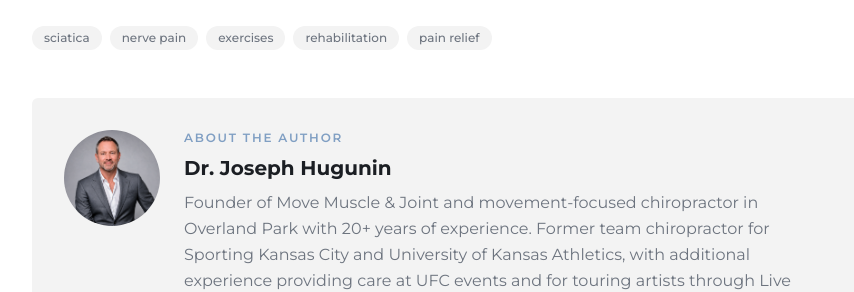
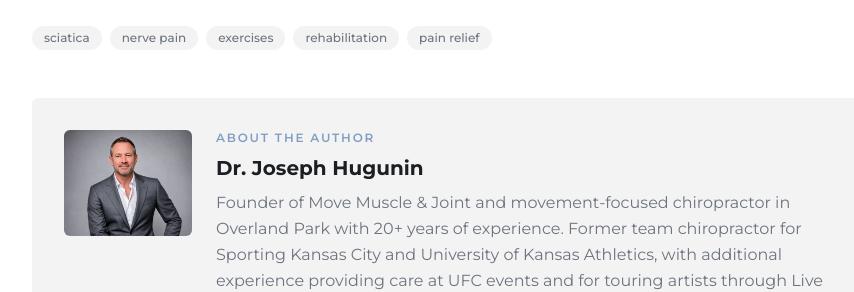
Before and after one commit to movemj/move-muscle-joint-vercel, a Next.js app: page /blog/best-exercises-sciatica-relief in a window 1280 px wide. Shown: the part 7380-7672 px from the top of the page, without its empty margins (192-1046 px from the left). Built offline with nearby package versions, Linux system fonts and the light colour scheme; no server answers.

Commit message:
Display complete blog author photo without circular crop

```diff
--- a/components/blog/author-bio.tsx
+++ b/components/blog/author-bio.tsx
@@ -12,15 +12,14 @@ export function AuthorBio({ author }: AuthorBioProps) {
     <div className="mt-12 p-8 bg-lightgray rounded-lg">
       <div className="flex flex-col sm:flex-row gap-6">
         <div className="shrink-0">
-          <div className="relative w-24 h-24 rounded-full overflow-hidden">
-            <Image
-              src="/images/blog-author-profile.png"
-              alt={author}
-              fill
-              className="object-cover object-top"
-              sizes="96px"
-            />
-          </div>
+          <Image
+            src="/images/blog-author-profile.png"
+            alt={author}
+            width={1022}
+            height={841}
+            className="h-auto w-32 rounded-lg"
+            sizes="128px"
+          />
         </div>
         <div className="flex-1">
           <p className="text-xs font-semibold tracking-[0.15em] uppercase text-softblue mb-2">
```
